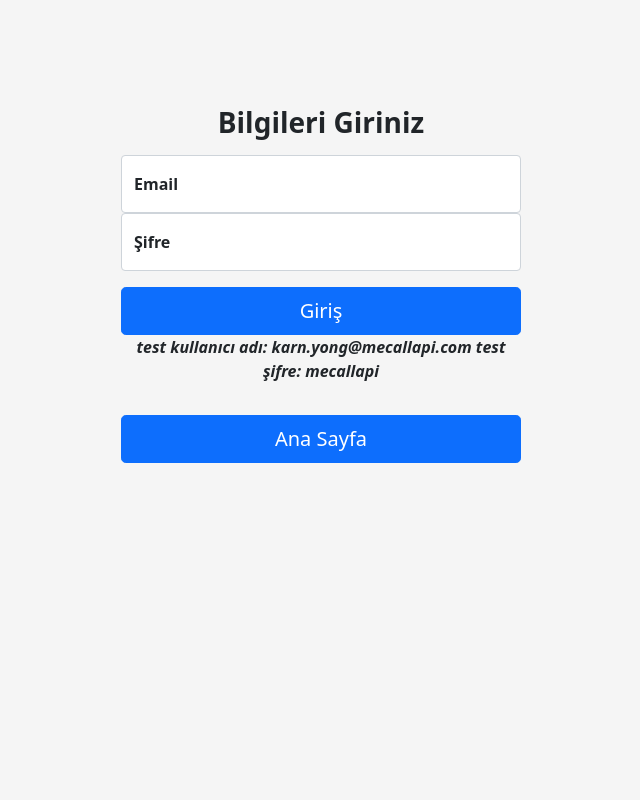
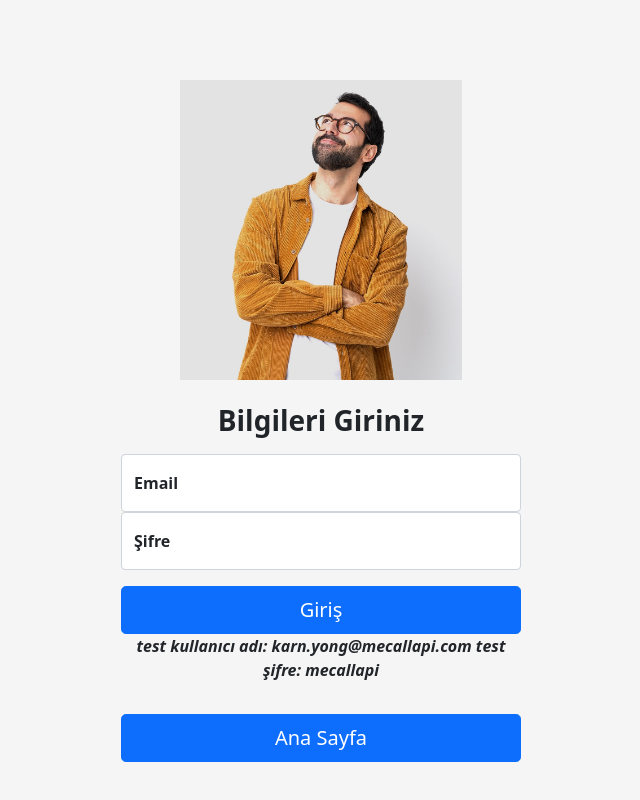
Before and after one commit to oguzkeskin16/odev, a plain HTML site: page login.html in a window 1280 px wide. Shown: the whole page, without its empty margins (319-959 px from the left). Drawn offline with nearby package versions, Linux system fonts and the light colour scheme; some packages are replaced by stand-ins of ours; a script that the page names is missing.

Commit message:
Update login.html

```diff
--- a/login.html
+++ b/login.html
@@ -15,7 +15,7 @@
   <body class="text-center">
     <main class="form-signin">
       <form onsubmit="return login()">
-        <img class="mb-4" src="img/resim2.jpg" alt="" height="300">
+        <img class="mb-4" src="resim2.jpg" alt="" height="300">
         <h1 class="h3 mb-3 fw-normal"><b>Bilgileri Giriniz</h1>
 
         <div class="form-floating">
```
